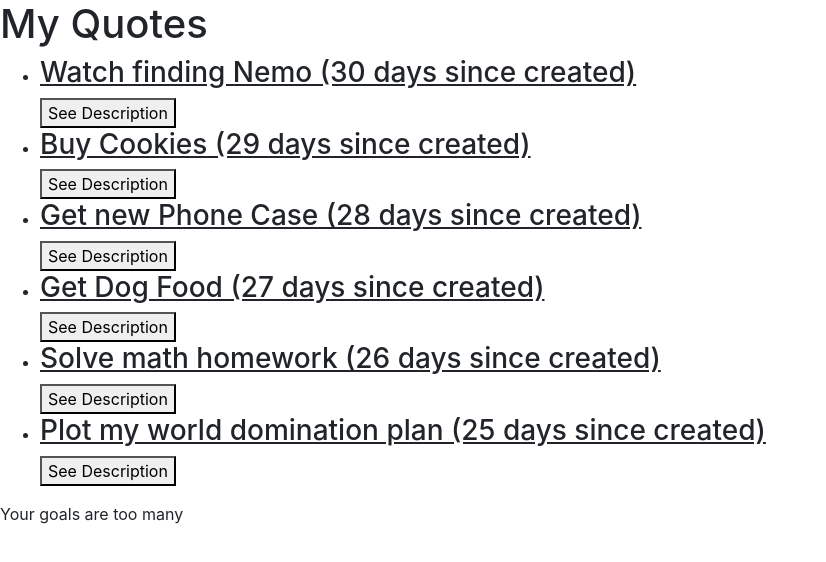
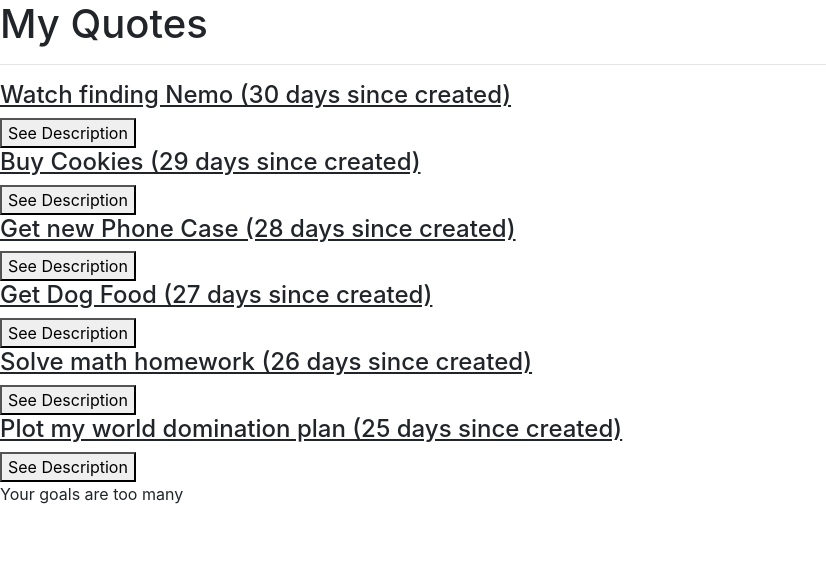
Before and after one commit to danjoki/quote-ip, an Angular app: page / in a window 1280 px wide. Shown: the top 562 px of the page, without its empty margins (0-826 px from the left). Built offline with nearby package versions, Linux system fonts and the light colour scheme.

Commit message:
Added bootstrap styling to qoute componenet

```diff
--- a/src/app/qoute/qoute.component.html
+++ b/src/app/qoute/qoute.component.html
@@ -1,17 +1,24 @@
 <div>
   <h1>{{ title }}</h1>
-  <ul>
-    <li *ngFor="let quote of quotes; let i = index">
-      <h3 appUnderline appAddColor>
-        {{ quote.name }} ({{ quote.dateCreated | dateCalc }} days since created)
-      </h3>
-      <button (click)="toggleDetails(i)">See Description</button>
-      <app-qoute-detail
-        *ngIf="quote.showDescription"
-        [quote]="quote"
-        (isDone)="quoteDone($event, i)"
-      ></app-qoute-detail>
-    </li>
-  </ul>
+  <hr />
+  <div class="row">
+    <div class="col-md-6">
+      <div *ngFor="let quote of quotes; let i = index">
+        <div>
+          <h4 appUnderline appAddColor>
+            {{ quote.name }} ({{ quote.dateCreated | dateCalc }} days since
+            created)
+          </h4>
+          <button (click)="toggleDetails(i)">See Description</button>
+        </div>
+        <div *ngIf="quote.showDescription">
+          <app-qoute-detail
+            [quote]="quote"
+            (isDone)="quoteDone($event, i)"
+          ></app-qoute-detail>
+        </div>
+      </div>
+    </div>
+  </div>
   <p *ngIf="quotes.length > 5">Your goals are too many</p>
 </div>
```
